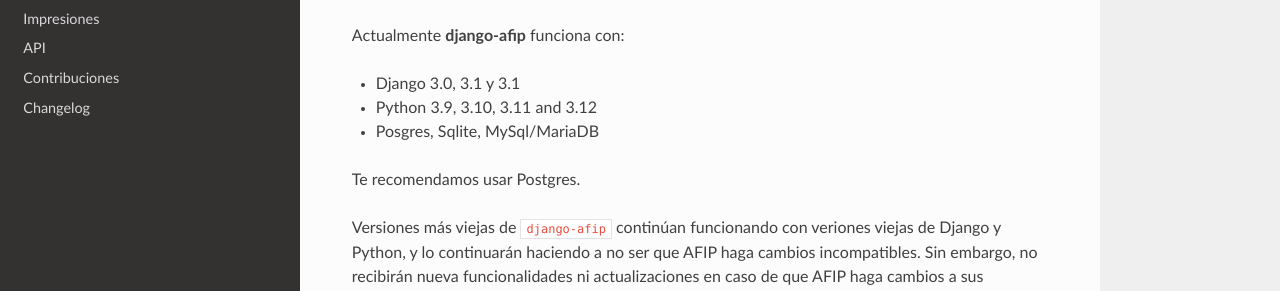
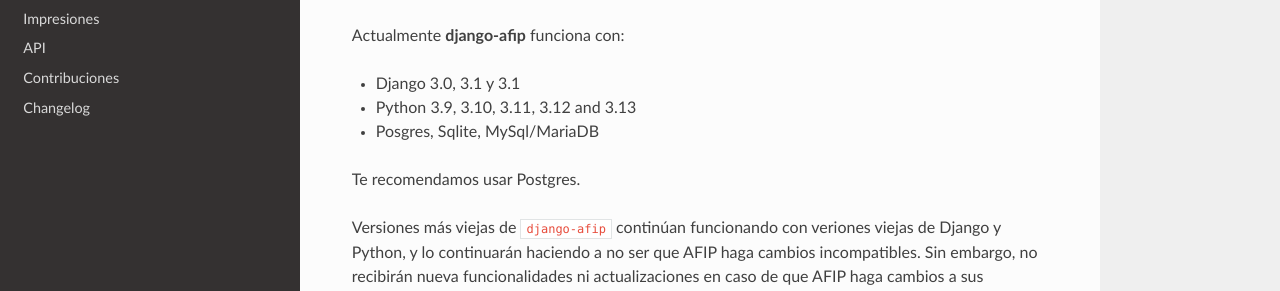
Before and after one commit to WhyNotHugo/django-afip, a Sphinx documentation site: the page built from docs/index.rst, in a window 1280 px wide and 1400 px high, scrolled down 1161 px. Shown: the part 160-451 px from the top of the window. Built offline with Sphinx 7.4.7 and the Read the Docs theme 3.1.0, drawn with Linux system fonts in a browser that asks for light colours; pages that are not in the unit, such as notebooks, are missing from menus; the version number could not be read and is left out.

Commit message:
Add support for Python 3.13

```diff
--- a/docs/changelog.rst
+++ b/docs/changelog.rst
@@ -12,6 +12,11 @@
 .. _PyPI: https://pypi.org/project/django-afip/#history
 
 Any breaking changes which require intervention will be mentioned here.
+
+13.2.0
+------
+
+- Add support for Python 3.13.
 
 13.1.0
 ------
--- a/docs/index.rst
+++ b/docs/index.rst
@@ -62,7 +62,7 @@
 Actualmente **django-afip** funciona con:
 
 * Django 3.0, 3.1 y 3.1
-* Python 3.9, 3.10, 3.11 and 3.12
+* Python 3.9, 3.10, 3.11, 3.12 and 3.13
 * Posgres, Sqlite, MySql/MariaDB
 
 Te recomendamos usar Postgres.
--- a/pyproject.toml
+++ b/pyproject.toml
@@ -23,6 +23,7 @@
   "Programming Language :: Python :: 3.10",
   "Programming Language :: Python :: 3.11",
   "Programming Language :: Python :: 3.12",
+  "Programming Language :: Python :: 3.13",
   "Topic :: Internet :: WWW/HTTP",
   "Topic :: Software Development :: Libraries :: Python Modules",
   "Typing :: Typed",
```
Also changed, not shown: 1 other file.
